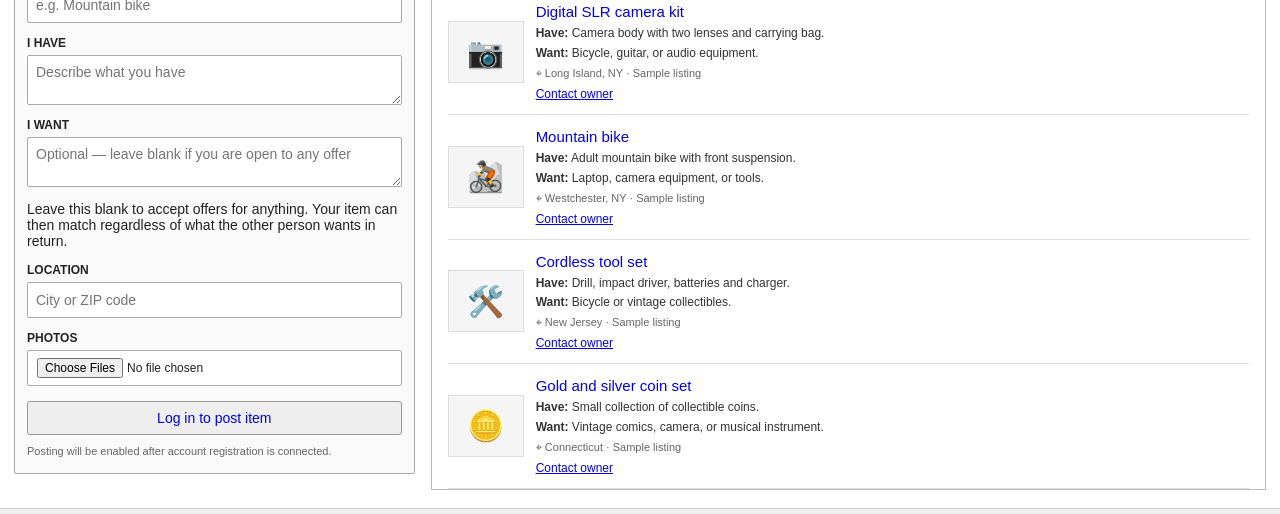
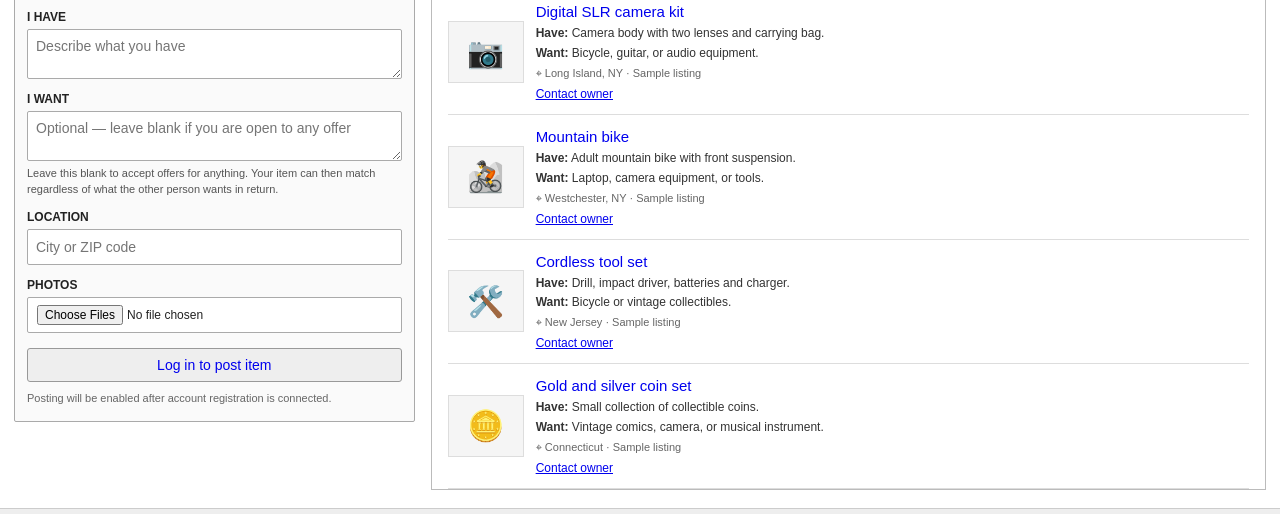
Before and after one commit to vitalyny1/SwapNGrab, a plain HTML site: page index.html in a window 1280 px wide. Shown: the part 681-1195 px from the top of the page. Drawn offline with Linux system fonts and the light colour scheme.

Commit message:
Style WANT field guidance

```diff
--- a/assets/styles.css
+++ b/assets/styles.css
@@ -38,3 +38,5 @@ footer{display:flex;gap:18px;align-items:center;border-top:1px solid #ccc;backgr
 
 .header-account{margin-left:auto;display:flex;align-items:center;gap:14px;font-size:13px}.header-account .login-link{font-size:14px;text-decoration:underline}.account-note{display:none}
 @media(max-width:700px){.topbar{height:auto;align-items:flex-start;flex-wrap:wrap}.header-account{margin-left:0;width:100%;justify-content:flex-end;flex-wrap:wrap;gap:5px 12px}.header-account span{font-size:12px}}
+
+.field-help{font-size:11px;color:#555;line-height:1.4;margin:5px 0 0}.search-panel .field-help{margin-top:5px}
```
